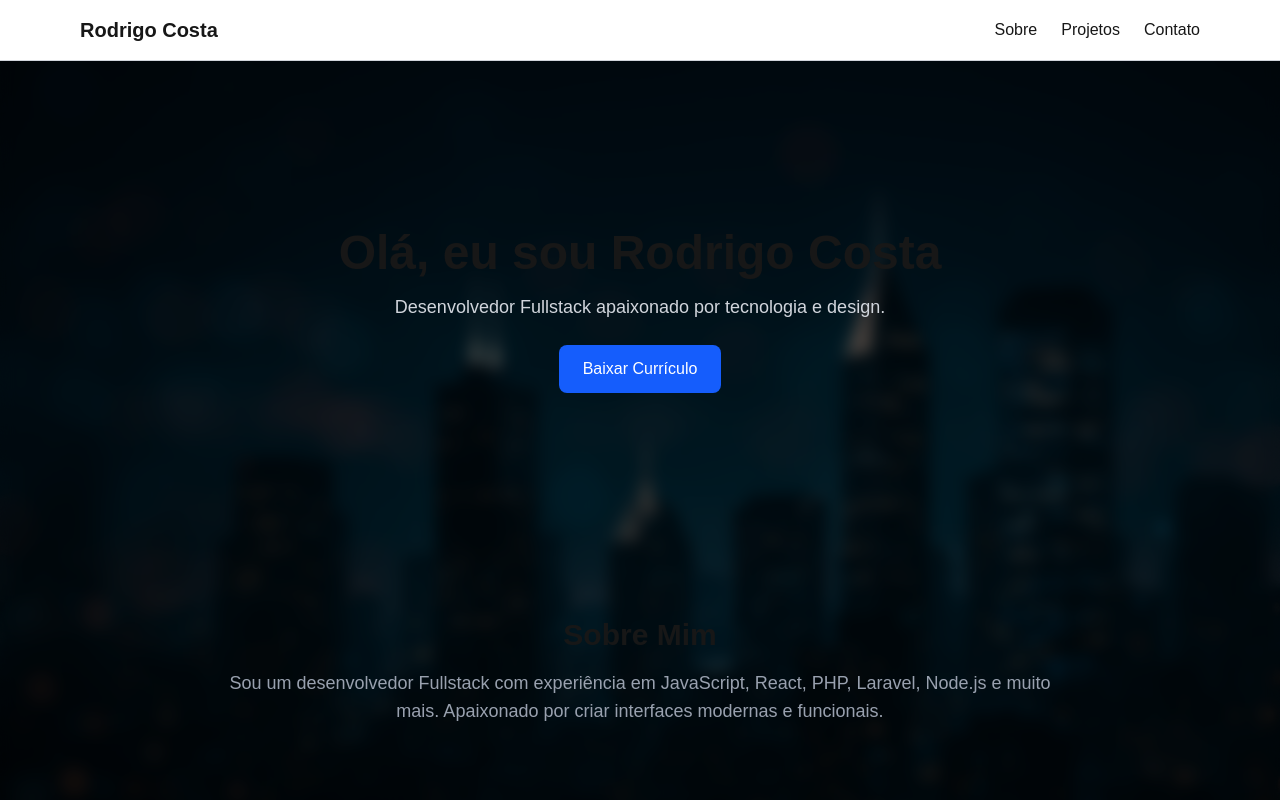
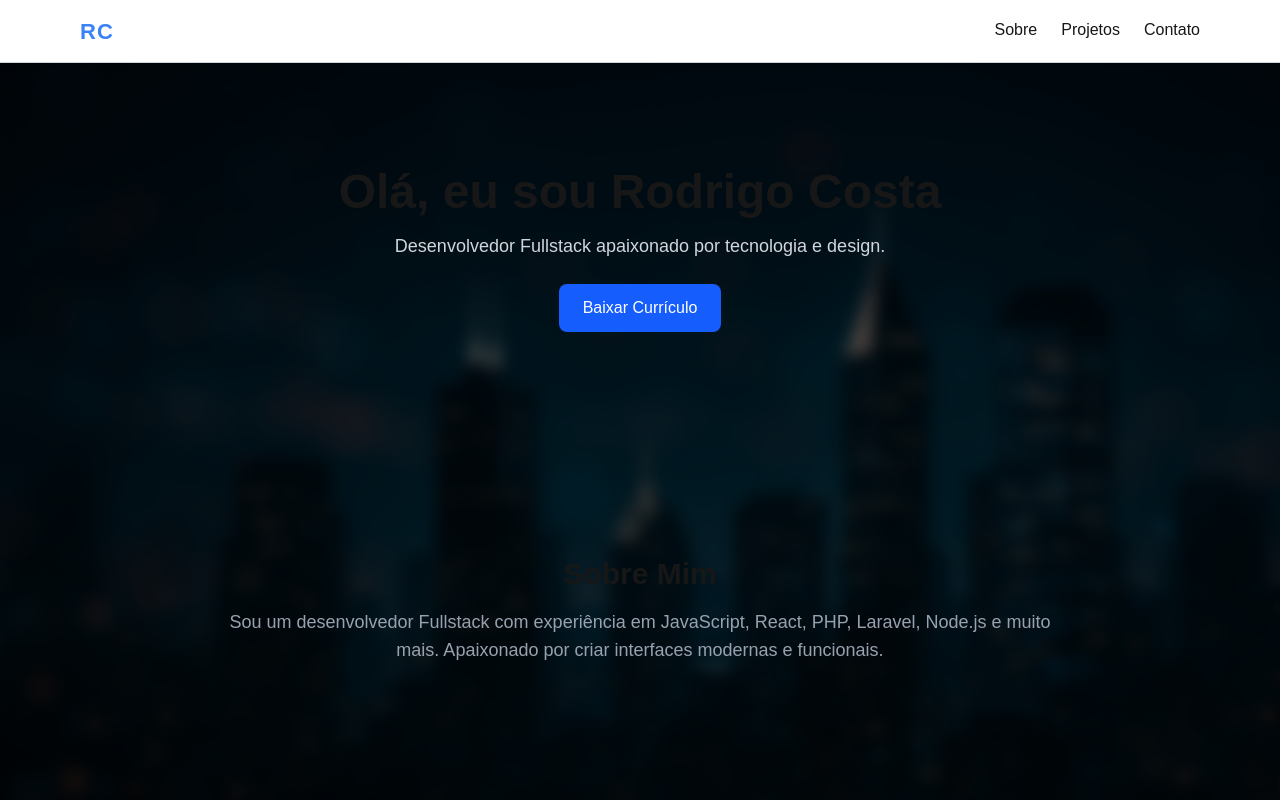
Before and after one commit to rcostagomes/RodrigoCosta, a Next.js app: page / in a window 1280 px wide. Shown: the top 800 px of the page. Built offline with nearby package versions, Linux system fonts and the light colour scheme.

Commit message:
Fix layout Header

```diff
--- a/src/components/Header.tsx
+++ b/src/components/Header.tsx
@@ -1,33 +1,130 @@
-'use client';
+"use client";
 
-import Link from 'next/link';
-import { useState } from 'react';
-import { FiMenu, FiX } from 'react-icons/fi';
+import Link from "next/link";
+import { useState } from "react";
+import { FiMenu, FiX } from "react-icons/fi";
+import { motion, AnimatePresence } from "framer-motion";
 
 export default function Header() {
   const [open, setOpen] = useState(false);
 
   return (
-    <header className="bg-[var(--background)] border-b border-gray-300 dark:border-gray-800">
+    <motion.header
+      initial={{ y: -70, opacity: 0 }}
+      animate={{ y: 0, opacity: 1 }}
+      transition={{ duration: 0.7 }}
+      className="fixed top-0 left-0 w-full z-50 bg-[var(--background)] border-b border-gray-300 dark:border-gray-800 shadow-md"
+    >
       <div className="mx-auto flex max-w-6xl items-center justify-between px-4 py-4">
-        <Link href="/" className="text-xl font-bold text-[var(--foreground)]">
-          Rodrigo Costa
-        </Link>
+        {/* Logo SVG */}
+        <motion.div
+          whileHover={{ scale: 1.1, rotate: 3 }}
+          whileTap={{ scale: 0.95, rotate: -3 }}
+        >
+          <Link href="/" className="block">
+            <svg
+              xmlns="http://www.w3.org/2000/svg"
+              viewBox="0 0 120 60"
+              width="60"
+              height="30"
+            >
+              <text
+                x="0"
+                y="45"
+                fontFamily="Poppins, sans-serif"
+                fontSize="44"
+                fontWeight="600"
+                fill="#3B82F6"
+                letterSpacing="2"
+              >
+                RC
+              </text>
+            </svg>
+          </Link>
+        </motion.div>
 
+        {/* Botão Mobile */}
         <div className="md:hidden">
-          <button onClick={() => setOpen(!open)} className="text-2xl text-[var(--foreground)]">
+          <button
+            onClick={() => setOpen(!open)}
+            className="text-2xl text-[var(--foreground)]"
+            aria-label="Abrir Menu"
+          >
             {open ? <FiX /> : <FiMenu />}
           </button>
         </div>
 
-        <nav className={`absolute top-16 left-0 w-full bg-[var(--background)] md:static md:w-auto md:flex ${open ? 'block' : 'hidden'} md:block`}>
-          <ul className="flex flex-col items-center gap-4 px-4 py-4 md:flex-row md:gap-6 md:p-0">
-            <li><Link href="#sobre" className="hover:text-blue-600">Sobre</Link></li>
-            <li><Link href="#projetos" className="hover:text-blue-600">Projetos</Link></li>
-            <li><Link href="#contato" className="hover:text-blue-600">Contato</Link></li>
+        {/* Navegação */}
+        <div className="hidden md:flex">
+          <ul className="flex items-center gap-6">
+            {[
+              { name: "Sobre", href: "#sobre" },
+              { name: "Projetos", href: "#projetos" },
+              { name: "Contato", href: "#contato" },
+            ].map((item, idx) => (
+              <motion.li
+                key={item.name}
+                initial={{ opacity: 0, y: -10 }}
+                animate={{ opacity: 1, y: 0 }}
+                transition={{ delay: idx * 0.2, duration: 0.5 }}
+                whileHover={{ scale: 1.1 }}
+                whileTap={{ scale: 0.95 }}
+                className="relative group"
+              >
+                <Link
+                  href={item.href}
+                  className="text-[var(--foreground)] transition"
+                >
+                  {item.name}
+                  <span className="block h-0.5 max-w-0 bg-blue-600 transition-all duration-300 group-hover:max-w-full"></span>
+                </Link>
+              </motion.li>
+            ))}
           </ul>
-        </nav>
+        </div>
+
+        {/* Navegação Mobile */}
+        <AnimatePresence>
+          {open && (
+            <motion.nav
+              initial={{ opacity: 0, y: -20 }}
+              animate={{ opacity: 1, y: 0 }}
+              exit={{ opacity: 0, y: -20 }}
+              className="absolute top-16 left-0 w-full bg-[var(--background)] md:hidden"
+            >
+              <ul className="flex flex-col items-center gap-4 px-4 py-4">
+                <li>
+                  <Link
+                    href="#sobre"
+                    className="hover:text-blue-600 transition"
+                    onClick={() => setOpen(false)}
+                  >
+                    Sobre
+                  </Link>
+                </li>
+                <li>
+                  <Link
+                    href="#projetos"
+                    className="hover:text-blue-600 transition"
+                    onClick={() => setOpen(false)}
+                  >
+                    Projetos
+                  </Link>
+                </li>
+                <li>
+                  <Link
+                    href="#contato"
+                    className="hover:text-blue-600 transition"
+                    onClick={() => setOpen(false)}
+                  >
+                    Contato
+                  </Link>
+                </li>
+              </ul>
+            </motion.nav>
+          )}
+        </AnimatePresence>
       </div>
-    </header>
+    </motion.header>
   );
 }
```
